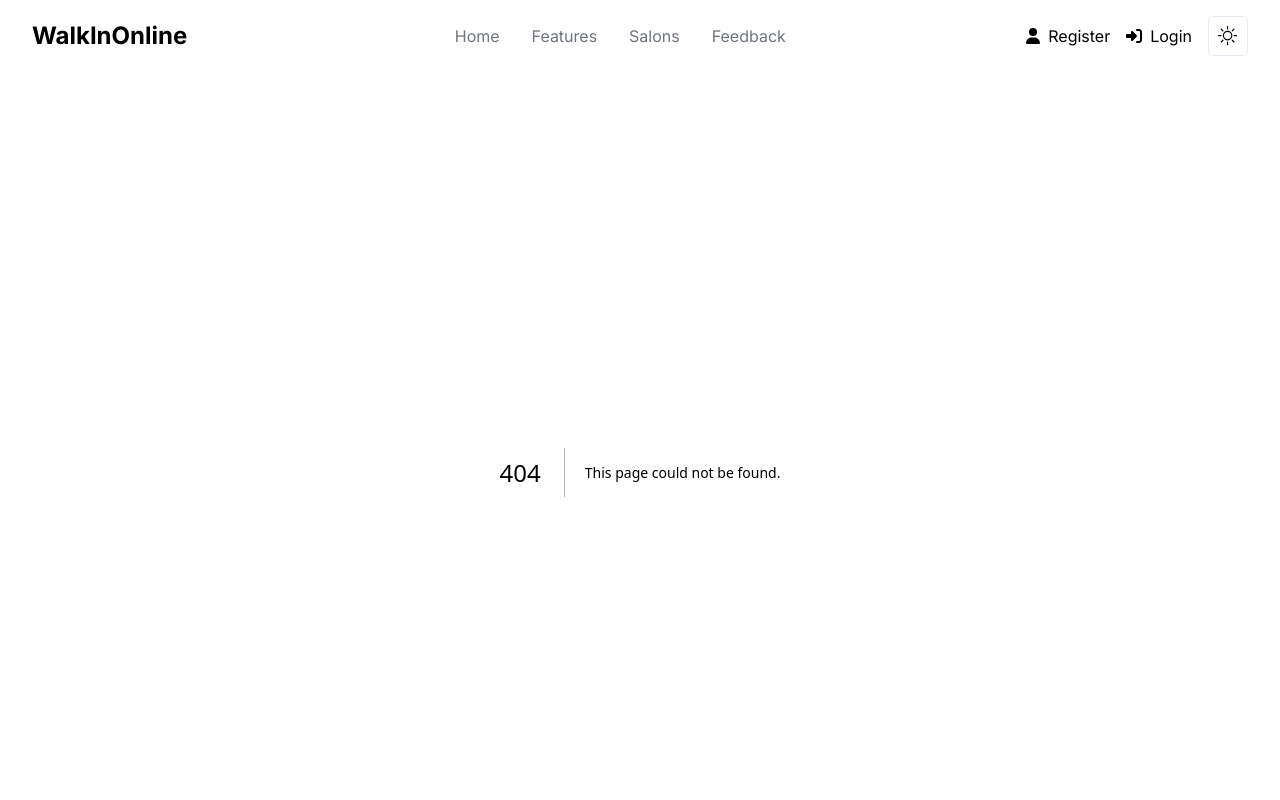
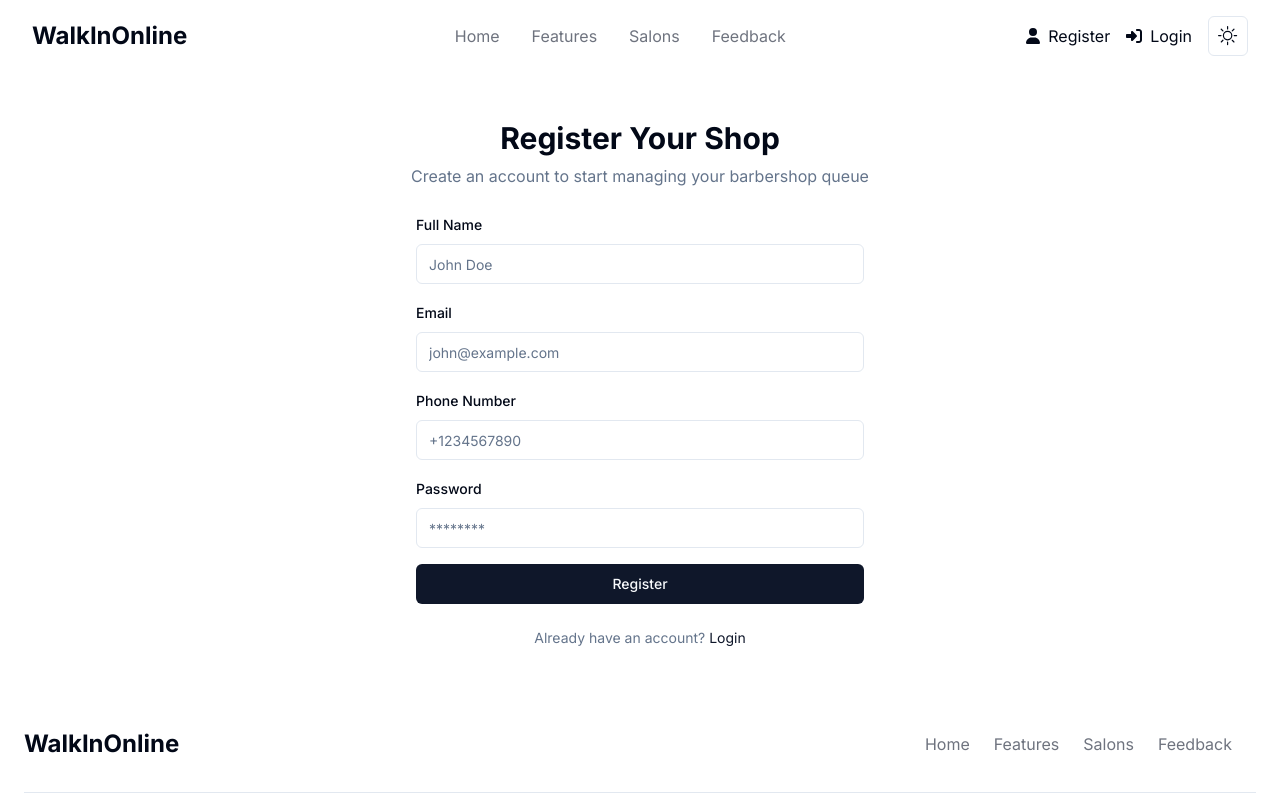
Before and after one commit to fawad1997/BarberQMSFrontend, a Next.js app: page /register in a window 1280 px wide. Before the commit this address had no page. Shown: the top 800 px of the page. Built offline with nearby package versions, Linux system fonts and the light colour scheme.

Commit message:
Registration working

```diff
--- a/app/layout.tsx
+++ b/app/layout.tsx
@@ -1,10 +1,11 @@
+import { Suspense } from 'react'
 import { Inter } from "next/font/google"
 import QueryProvider from "@/components/providers/query-provider"
 import { siteConfig } from "@/config/site"
 import { ThemeProvider } from "@/components/providers/theme-provider"
-import Navbar from "@/components/layout/navbar"
-import Footer from "@/components/layout/footer"
+import dynamic from 'next/dynamic'
 import "./globals.css"
+
 
 const inter = Inter({ subsets: ["latin"] })
 
@@ -45,6 +46,16 @@ export const metadata = {
   },
 }
 
+// Dynamic imports for heavy components
+const Navbar = dynamic(() => import("@/components/layout/navbar"), {
+  ssr: true,
+  loading: () => <div className="h-16" /> // Add appropriate height placeholder
+})
+
+const Footer = dynamic(() => import("@/components/layout/footer"), {
+  ssr: true,
+})
+
 export default function RootLayout({
   children,
 }: {
@@ -59,6 +70,8 @@ export default function RootLayout({
           enableSystem
           disableTransitionOnChange
         >
+          {/* Wrap QueryProvider with Suspense */}
+          <Suspense fallback={<div>Loading...</div>}>
             <QueryProvider>
               <div className="flex min-h-screen flex-col">
                 <Navbar />
@@ -68,6 +81,7 @@ export default function RootLayout({
                 <Footer />
               </div>
             </QueryProvider>
+          </Suspense>
         </ThemeProvider>
       </body>
     </html>
--- /dev/null
+++ b/app/register/page.tsx
@@ -0,0 +1,23 @@
+import RegisterForm from "@/components/pages/auth/register-form";
+import { Metadata } from "next";
+
+export const metadata: Metadata = {
+  title: "Register | WalkInOnline",
+  description: "Register your barbershop with WalkInOnline",
+};
+
+export default function RegisterPage() {
+  return (
+    <section className="container flex min-h-[calc(100vh-200px)] items-center justify-center py-12">
+      <div className="flex w-full flex-col items-center gap-6">
+        <div className="flex flex-col items-center gap-2 text-center">
+          <h1 className="text-3xl font-bold">Register Your Shop</h1>
+          <p className="text-muted-foreground">
+            Create an account to start managing your barbershop queue
+          </p>
+        </div>
+        <RegisterForm />
+      </div>
+    </section>
+  );
+}
--- /dev/null
+++ b/components/pages/auth/register-form.tsx
@@ -0,0 +1,165 @@
+"use client";
+
+import { useState } from "react";
+import { useForm } from "react-hook-form";
+import { zodResolver } from "@hookform/resolvers/zod";
+import * as z from "zod";
+import { useRouter } from "next/navigation";
+import Link from "next/link";
+import { motion } from "framer-motion";
+
+import { Button } from "@/components/ui/button";
+import {
+  Form,
+  FormControl,
+  FormField,
+  FormItem,
+  FormLabel,
+  FormMessage,
+} from "@/components/ui/form";
+import { Input } from "@/components/ui/input";
+
+const formSchema = z.object({
+  full_name: z.string().min(2, {
+    message: "Full name must be at least 2 characters.",
+  }),
+  email: z.string().email({
+    message: "Please enter a valid email address.",
+  }),
+  phone_number: z.string().min(10, {
+    message: "Please enter a valid phone number.",
+  }),
+  password: z.string().min(8, {
+    message: "Password must be at least 8 characters.",
+  }),
+});
+
+export default function RegisterForm() {
+  const router = useRouter();
+  const [isLoading, setIsLoading] = useState(false);
+  const [error, setError] = useState<string | null>(null);
+
+  const form = useForm<z.infer<typeof formSchema>>({
+    resolver: zodResolver(formSchema),
+    defaultValues: {
+      full_name: "",
+      email: "",
+      phone_number: "",
+      password: "",
+    },
+  });
+
+  async function onSubmit(values: z.infer<typeof formSchema>) {
+    setIsLoading(true);
+    setError(null);
+
+    try {
+      const response = await fetch(`${process.env.NEXT_PUBLIC_API_URL}/auth/register/shop-owner`, {
+        method: "POST",
+        headers: {
+          "Content-Type": "application/json",
+        },
+        body: JSON.stringify(values),
+      });
+
+      if (!response.ok) {
+        const errorData = await response.json();
+        console.error("Registration error:", errorData);
+        throw new Error( "Registration failed. Please try again.");
+      }else{
+
+      }
+
+      router.push("/login");
+    } catch (error) {
+      setError(error instanceof Error ? error.message : "Something went wrong");
+    } finally {
+      setIsLoading(false);
+    }
+  }
+
+  return (
+    <motion.div
+      initial={{ opacity: 0, y: 20 }}
+      animate={{ opacity: 1, y: 0 }}
+      transition={{ duration: 0.5 }}
+      className="w-full max-w-md space-y-6"
+    >
+      <Form {...form}>
+        <form onSubmit={form.handleSubmit(onSubmit)} className="space-y-4">
+          <FormField
+            control={form.control}
+            name="full_name"
+            render={({ field }) => (
+              <FormItem>
+                <FormLabel>Full Name</FormLabel>
+                <FormControl>
+                  <Input placeholder="John Doe" {...field} />
+                </FormControl>
+                <FormMessage />
+              </FormItem>
+            )}
+          />
+          <FormField
+            control={form.control}
+            name="email"
+            render={({ field }) => (
+              <FormItem>
+                <FormLabel>Email</FormLabel>
+                <FormControl>
+                  <Input placeholder="john@example.com" type="email" {...field} />
+                </FormControl>
+                <FormMessage />
+              </FormItem>
+            )}
+          />
+          <FormField
+            control={form.control}
+            name="phone_number"
+            render={({ field }) => (
+              <FormItem>
+                <FormLabel>Phone Number</FormLabel>
+                <FormControl>
+                  <Input placeholder="+1234567890" {...field} />
+                </FormControl>
+                <FormMessage />
+              </FormItem>
+            )}
+          />
+          <FormField
+            control={form.control}
+            name="password"
+            render={({ field }) => (
+              <FormItem>
+                <FormLabel>Password</FormLabel>
+                <FormControl>
+                  <Input placeholder="********" type="password" {...field} />
+                </FormControl>
+                <FormMessage />
+              </FormItem>
+            )}
+          />
+
+          {error && (
+            <div className="text-sm text-red-500 text-center">{error}</div>
+          )}
+
+          <Button
+            type="submit"
+            className="w-full"
+            disabled={isLoading}
+          >
+            {isLoading ? "Registering..." : "Register"}
+          </Button>
+        </form>
+      </Form>
+
+      <p className="text-center text-sm text-muted-foreground">
+        Already have an account?{" "}
+        <Link href="/login" className="text-primary hover:underline">
+          Login
+        </Link>
+      </p>
+    </motion.div>
+  );
+}
--- a/components/pages/salons/salons-view.tsx
+++ b/components/pages/salons/salons-view.tsx
@@ -2,8 +2,8 @@
 
 import { useState, useEffect } from "react";
 import { getSalons } from "@/lib/services/salonService";
-import SalonSearch from "./salon-search";
-import SalonList from "./salon-list";
+import SalonSearch from "@/components/pages/salons/salon-search";
+import SalonList from "@/components/pages/salons/salon-list";
 import { motion } from "framer-motion";
 import { Salon } from "@/types/salon";
 
```
Also changed, not shown: 1 other file (tests, documents, lock files or other folders). Lines whose indentation alone changed are shown as unchanged.
